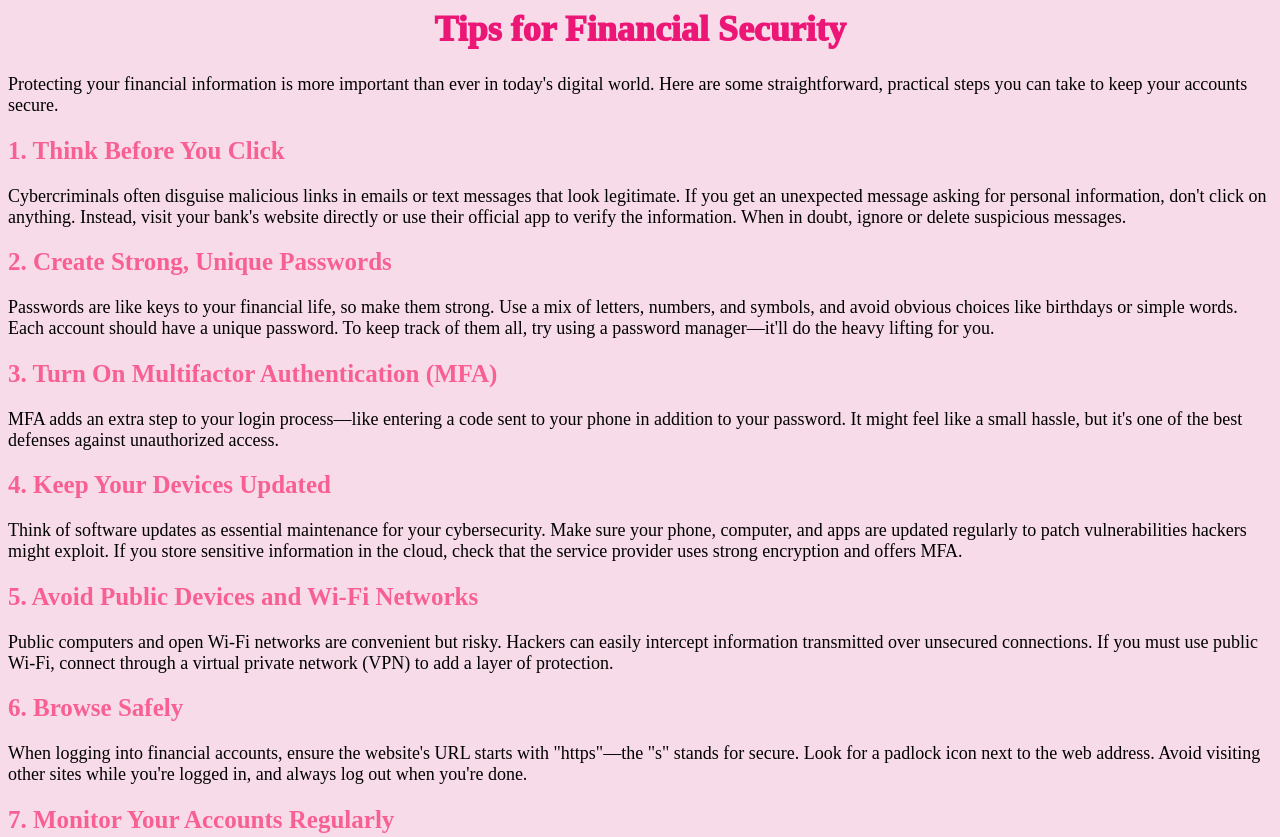
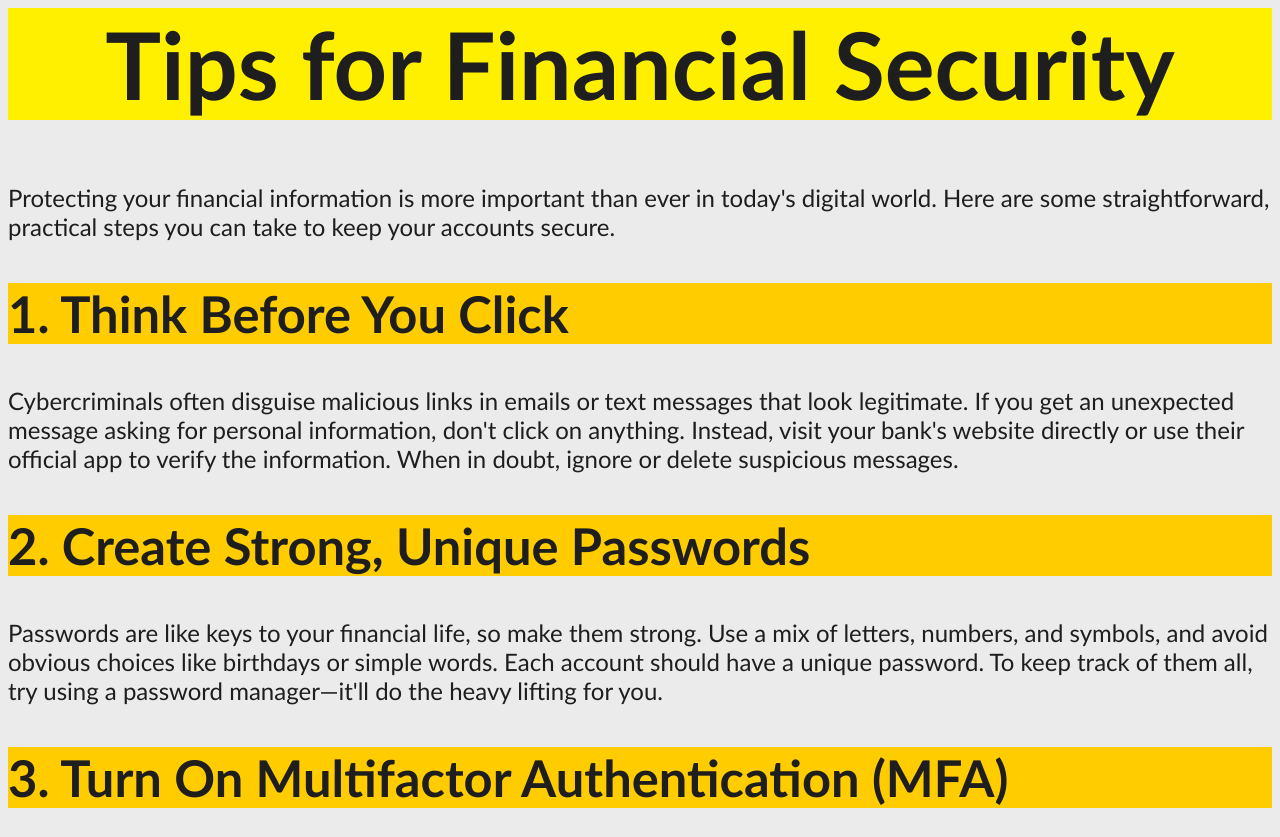
Before and after one commit to Lachu2005/CommbankForage, a plain HTML site: page index.html in a window 1280 px wide. Shown: the top 837 px of the page. Drawn offline with Linux system fonts and the light colour scheme.

Commit message:
Task 3: added changes to index.css file
- Changed font-family, background color and font-size to match the commonwealth bank website guidelines

```diff
--- a/index.css
+++ b/index.css
@@ -1,37 +1,37 @@
 * {
 
-    font-family: 'Times New Roman', Times, serif;
+    font-family: 'Gill Sans', 'Gill Sans MT', Calibri, 'Trebuchet MS', sans-serif;
+
+    color: #1E1E1E;
 
     }
 
     h1 {
 
-    color: #ec1676;
-
     font-weight: 949;
 
     text-align: center;
 
-    font-size: 36px;
+    font-size: 70pt;
+
+    background-color: #FFF000;
 
     }
 
     h2 {
 
-        color:rgb(248, 95, 146);
+        font-size: 38pt;
 
-        font-size: 25px;
+        background-color: #FFCC00;
     }
 
     p {
 
-    font-size: 18px;
-
-    color: black;
+    font-size: 18pt;
 
     }
 
     body {
 
-        background-color: rgb(247, 219, 232);
+        background-color:#EBEBEB;
     }
```
